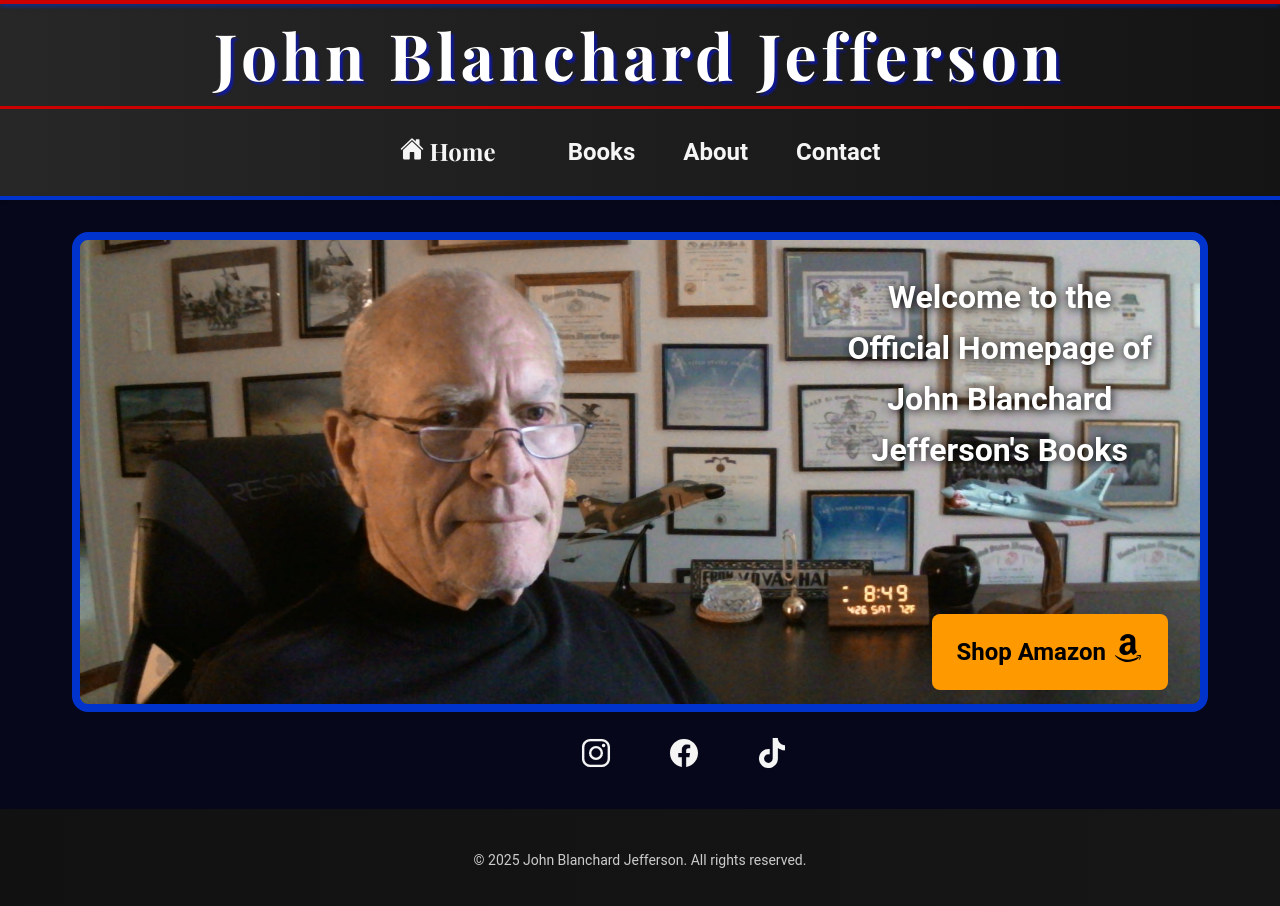
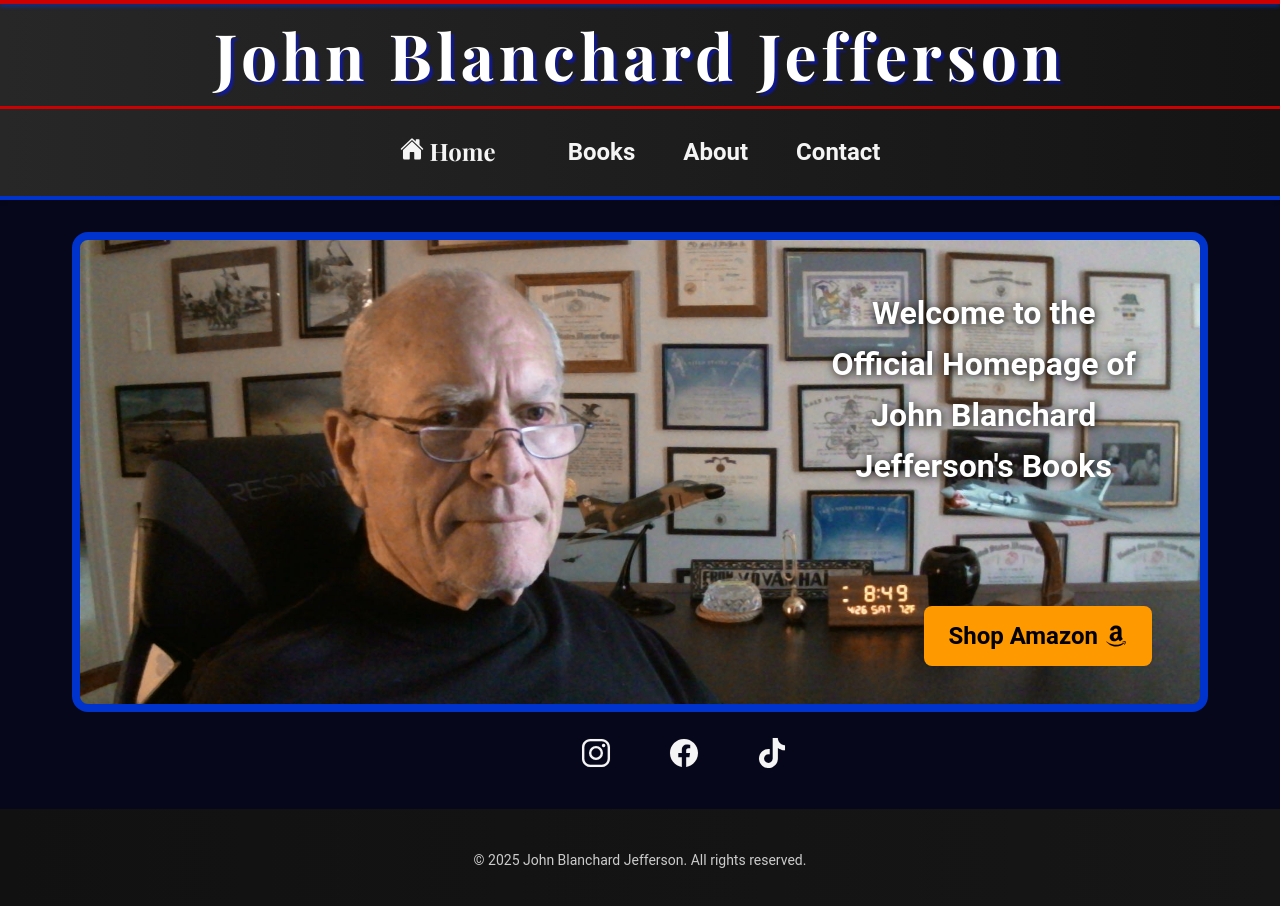
Before and after one commit to billkapes/curved-crater, an Astro site: page / in a window 1280 px wide. Built offline with nearby package versions, Linux system fonts and the light colour scheme; Astro itself is replaced by a stand-in of ours; some icons are missing.

Commit message:
style: adjust padding in HeroNew component for better layout; update button padding and target attribute for improved usability

```diff
--- a/src/components/HeroNew.astro
+++ b/src/components/HeroNew.astro
@@ -13,7 +13,7 @@
   display: flex;
   flex-direction: column;
   justify-content: space-between;
-  padding: 2rem;
+  padding: 3rem;
   color: white;
   /* border: 2px solid #0033cc; */
   /* border: 4mm ridge #0033cc; */
@@ -48,7 +48,7 @@
 .button {
   background-color: #FF9900;
   color: black;
-  padding: 1.5rem 1.5rem;
+  padding: 1rem 1.5rem;
   text-decoration: none;
   border-radius: 0.5rem;
   transition: background-color 0.3s ease;
@@ -80,8 +80,8 @@
   <div class="hero-content">
     <div class="heading">Welcome to the<br>Official Homepage of<br />John Blanchard<br>Jefferson's Books</div>
     <div class="button-wrapper">
-      <a href="https://www.amazon.com/stores/John-Blanchard-Jefferson/author/B0F1F13GLY" class="button">Shop Amazon
-        <ion-icon size="large" name="logo-amazon" style="position: relative; top: 4px;"></ion-icon>
+      <a href="https://www.amazon.com/stores/John-Blanchard-Jefferson/author/B0F1F13GLY" target="_blank" class="button">Shop Amazon
+        <ion-icon size="medium" name="logo-amazon" style="position: relative; top: 4px;"></ion-icon>
       </a>
     </div>
   </div>
```
